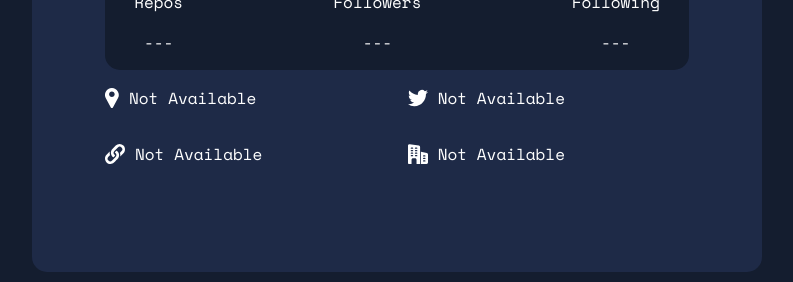
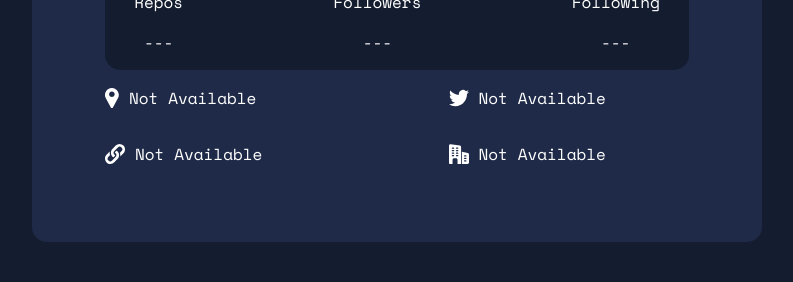
Before and after one commit to vikrambenipal/github-user-search-app, a React (Create React App) app: page / in a window 1280 px wide. Shown: the part 422-704 px from the top of the page, without its empty margins (243-1036 px from the left). Built offline with nearby package versions, Linux system fonts and the light colour scheme; no server answers.

Commit message:
added alt tags to images

```diff
--- a/src/App.js
+++ b/src/App.js
@@ -11,6 +11,10 @@ const GlobalStyle = createGlobalStyle`
     background-color: ${props => props.dark ? theme.dark.app_background : theme.light.app_background};
     transition: 1s;
   }
+`
+
+const Container = styled.div`
+  margin-bottom: 60px;
 `
 const Row = styled.div`
   display: flex;
@@ -30,6 +34,7 @@ const TopContainer = styled.div`
   justify-content: center;
   align-items: center;
 `
+
 function App() {
 
   const [data, setData] = useState({});
@@ -48,7 +53,7 @@ function App() {
   }
 
   return (
-    <div className="App">
+    <Container className="App">
       <GlobalStyle dark={dark}/>
       <TopContainer>
         <Header dark={dark} handleTheme={handleTheme}/>
@@ -57,7 +62,7 @@ function App() {
       <Row>
         <User data={data} dark={dark}/>
       </Row>
-    </div>
+    </Container>
   );
 }
 
--- a/src/components/UserStats.js
+++ b/src/components/UserStats.js
@@ -26,7 +26,7 @@ const Container = styled.div`
         flex-direction: row;
         justify-content: space-evenly;
         align-items: center;
-        padding-bottom: 50px;
+        padding-bottom: 20px;
         justify-content: space-between;
     }
 `
@@ -35,7 +35,7 @@ const InfoContainer = styled.div`
     flex-direction: column;
     width: 100%;
     ${media.tablet}{
-        ${props => props.second ? 'margin-left: 30%' : 'margin-left: 0%'}
+        ${props => props.second ? 'margin-left: 40%' : 'margin-left: 0%'}
     }
 `
 const Stat = styled.span`
@@ -66,21 +66,21 @@ const UserStats = ({ data, noResult, dark }) => {
         <Container dark={dark}>
             <InfoContainer second={false}>
                 <Stat>
-                    <img src={icon_location}/>
+                    <img src={icon_location} alt=""/>
                     {Object.keys(data).length !== 0 ? <p>{checkResult(data.location)}</p> : <p>{noResult}</p>}
                 </Stat>
                 <Stat>
-                    <img src={icon_website}/>
-                    {Object.keys(data).length !== 0 && checkResult(data.blog) !== noResult ? <a href={data.blog} target="_blank">{checkResult(data.blog)}</a> : <p>{noResult}</p>}
+                    <img src={icon_website} alt="" className="link"/>
+                    {Object.keys(data).length !== 0 && checkResult(data.blog) !== noResult ? <a href={data.blog} rel="noreferrer" target="_blank">{checkResult(data.blog)}</a> : <p>{noResult}</p>}
                 </Stat>
             </InfoContainer>
-            <InfoContainer second={true}>
+            <InfoContainer className="second" second={true}>
                 <Stat>
-                    <img src={icon_twitter}/>
+                    <img src={icon_twitter} alt=""/>
                     {Object.keys(data).length !== 0 ? <p>{checkResult(data.twitter_username)}</p> : <p>{noResult}</p>}
                 </Stat>
                 <Stat>
-                    <img src={icon_company}/>
+                    <img src={icon_company} alt=""/>
                     {Object.keys(data).length !== 0 ? <p>{checkResult(data.company)}</p> : <p>{noResult}</p>}
                 </Stat>
             </InfoContainer>
```
